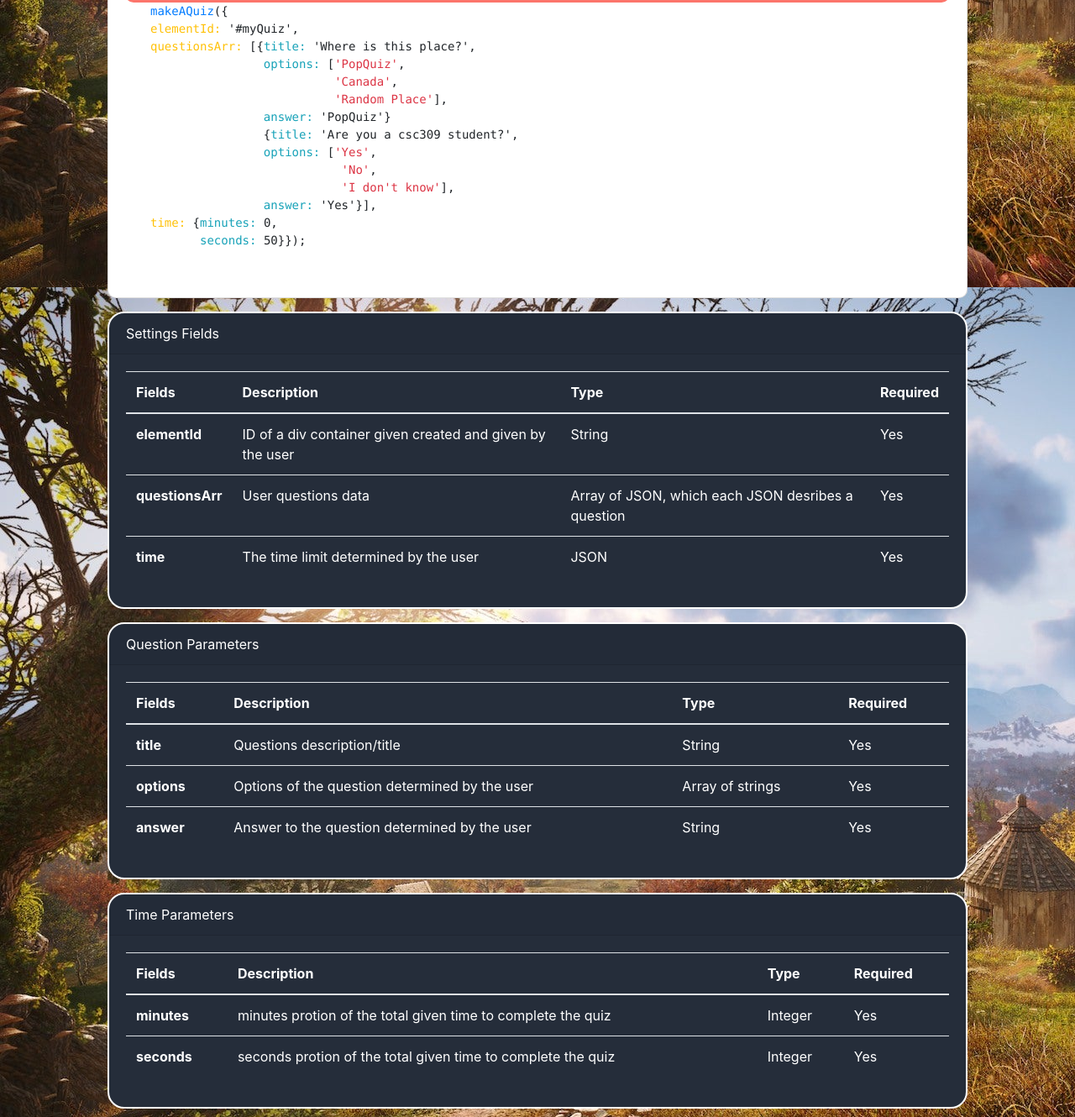
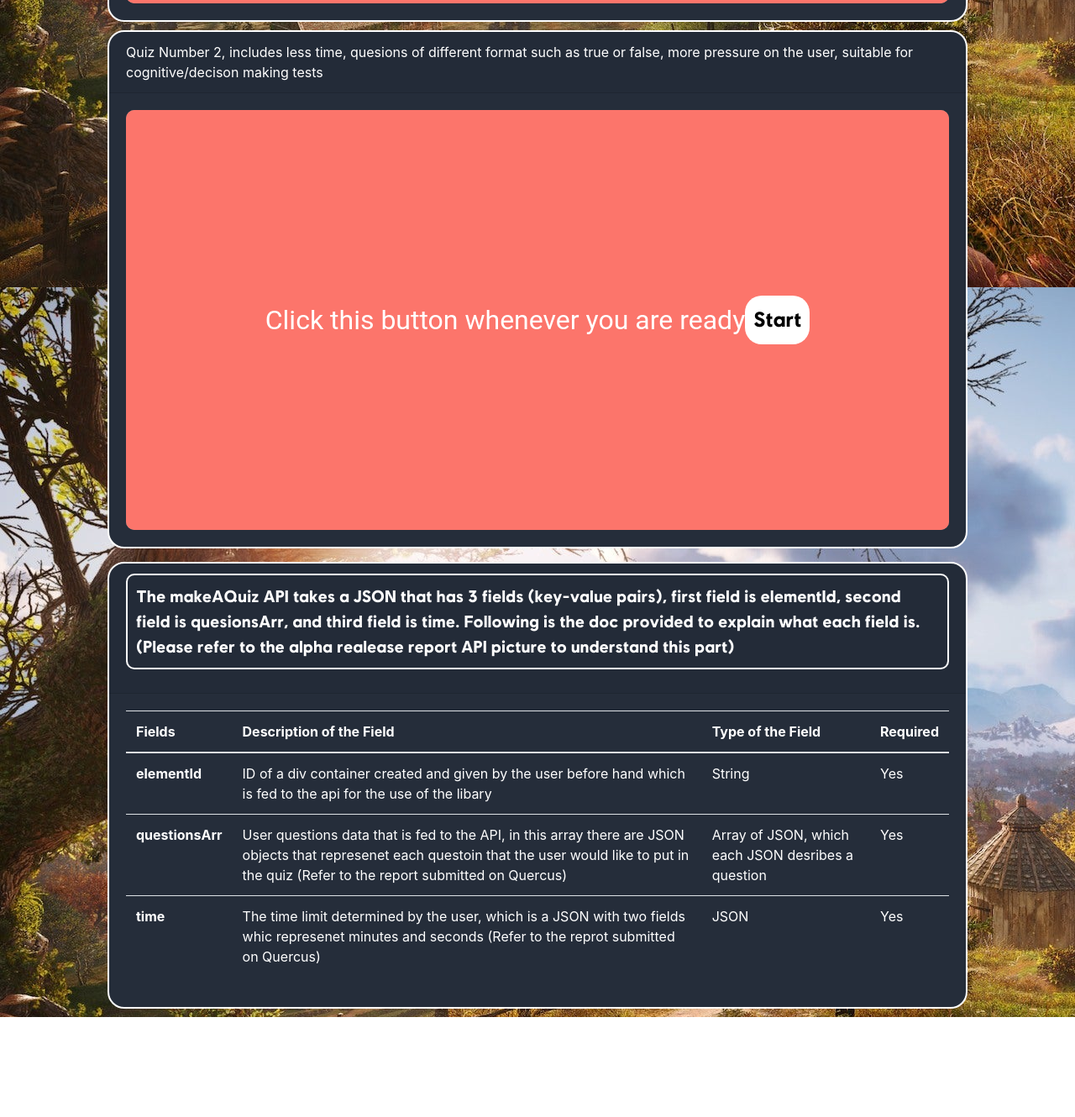
Before and after one commit to roozbehR/js-library-yadolla6, a website: page pub/examples.html in a window 1280 px wide. Shown: the part 738-2068 px from the top of the page at 84% size. After the commit the page ends 1949 px from the top, so only its background shows below. Drawn offline with nearby package versions, Linux system fonts and the light colour scheme.

Commit message:
Changed html page, changed styling

```diff
--- a/PopQuiz.css
+++ b/PopQuiz.css
@@ -1,9 +1,9 @@
 body {
-  background-image: url("../../images/ac_valhalla_settlement.jpg");
+  background-image: url("/../images/ac_valhalla_settlement.jpg");
 }
 @font-face {
   font-family: "ubisoft_sansbold";
-  src: url("../../font/ubisoftsans-bold.ttf");
+  src: url("/../font/ubisoftsans-bold.ttf");
 }
 #nav-container {
   display: flex;
@@ -52,14 +52,13 @@ button:hover {
   margin-bottom: 10px;
   border-radius: 10px;
 }
-#myQuiz {
-  width: 100%;
-  height: 500px;
-  background-color: antiquewhite;
+.AC-header {
+  padding: 10px 10px 10px 10px;
+  font-family: "ubisoft_sansbold", serif;
+  font-size: 20px;
+  flex-wrap: wrap;
+  border: white 2px solid;
   border-radius: 10px;
-  position: relative;
-  margin-left: auto;
-  margin-right: auto;
 }
 #quiz-header {
   width: 95%;
--- a/pub/css/PopQuiz.css
+++ b/pub/css/PopQuiz.css
@@ -52,14 +52,13 @@ button:hover {
   margin-bottom: 10px;
   border-radius: 10px;
 }
-#myQuiz {
-  width: 100%;
-  height: 500px;
-  background-color: antiquewhite;
+.AC-header {
+  padding: 10px 10px 10px 10px;
+  font-family: "ubisoft_sansbold", serif;
+  font-size: 20px;
+  flex-wrap: wrap;
+  border: white 2px solid;
   border-radius: 10px;
-  position: relative;
-  margin-left: auto;
-  margin-right: auto;
 }
 #quiz-header {
   width: 95%;
--- a/pub/examples.html
+++ b/pub/examples.html
@@ -1,16 +1,35 @@
 <!DOCTYPE html>
 <html lang="en">
+
 <head>
     <meta charset="utf-8">
     <meta name="viewport" content="width=device-width, initial-scale=1">
 
     <title>PopQuiz.js</title>
-    <link rel="stylesheet" href="https://stackpath.bootstrapcdn.com/bootstrap/4.1.3/css/bootstrap.min.css" integrity="sha384-MCw98/SFnGE8fJT3GXwEOngsV7Zt27NXFoaoApmYm81iuXoPkFOJwJ8ERdknLPMO" crossorigin="anonymous">
+    <link rel="stylesheet" href="https://stackpath.bootstrapcdn.com/bootstrap/4.1.3/css/bootstrap.min.css"
+        integrity="sha384-MCw98/SFnGE8fJT3GXwEOngsV7Zt27NXFoaoApmYm81iuXoPkFOJwJ8ERdknLPMO" crossorigin="anonymous">
     <link rel="stylesheet" href="./css/PopQuiz.css">
     <script defer type="text/javascript" src='./js/PopQuiz.js'></script>
     <script defer type="text/javascript" src='./js/examples.js'></script>
 </head>
+
 <body>
+
+
+
+
+
+
+
+
+
+
+
+
+
+
+
+
 
     <div id="nav-container">
         <ul>
@@ -21,69 +40,70 @@
         </ul>
         <button>Contact Via Quercus</button>
     </div>
+
     <div class="container-sm mt-3" id="main">
-    <div class="card">
+        <div class="card AC">
             <div class="card-header">
-            Quiz
+                Quiz Number 1, includes more time, quesions of the same format, sutaible for educational tests
             </div>
             <div class="card-body">
                 <div class="col">
                     <div class="row">
                         <div id="myQuiz"></div>
                     </div>
+                </div>
+            </div>
+        </div>
+        <div class="card AC">
+            <div class="card-header">
+                Quiz Number 2, includes less time, quesions of different format such as true or false, more pressure on
+                the user, suitable for cognitive/decison making tests
+            </div>
+            <div class="card-body">
+                <div class="col">
                     <div class="row">
-                    <div id="quiz"></div>
-                </div>
-                <div class="col">
-                <pre class="code"><span class="text-primary">makeAQuiz</span>({
-<span class="text-warning">elementId: </span>'#myQuiz',
-<span class="text-warning">questionsArr:</span> [{<span class="text-info">title:</span><span class="text-danger"></span> 'Where is this place?',
-                <span class="text-info">options:</span> [<span class="text-danger">'PopQuiz'</span>,
-                          <span class="text-danger">'Canada'</span>,
-                          <span class="text-danger">'Random Place'</span>],
-                <span class="text-info">answer:</span> 'PopQuiz'}
-                {<span class="text-info">title:</span> 'Are you a csc309 student?',
-                <span class="text-info">options:</span> [<span class="text-danger">'Yes'</span>,
-                           <span class="text-danger">'No'</span>,
-                           <span class="text-danger">'I don't know'</span>],
-                <span class="text-info">answer:</span> 'Yes'}],
-<span class="text-warning">time:</span> {<span class="text-info">minutes:</span> 0,
-       <span class="text-info">seconds:</span> 50}});
-                    </pre>
+                        <div id="myQuiz2"></div>
                     </div>
                 </div>
             </div>
         </div>
         <div class="card mt-3 AC">
             <div class="card-header">
-        Settings Fields
+                <p class="AC-header">The makeAQuiz API takes a JSON that has 3 fields (key-value pairs), first field is
+                    elementId, second
+                    field is quesionsArr, and third field is time. Following is the doc provided to explain what each
+                    field is.(Please refer to the alpha realease report API picture to understand this part)</p>
             </div>
             <div class="card-body">
                 <table class="table">
                     <thead>
                         <tr>
                             <th scope="col">Fields</th>
-                    <th scope="col">Description</th>
-                    <th scope="col">Type</th>
+                            <th scope="col">Description of the Field</th>
+                            <th scope="col">Type of the Field</th>
                             <th scope="col">Required</th>
                         </tr>
                     </thead>
                     <tbody>
                         <tr>
                             <th scope="row">elementId</th>
-                    <td>ID of a div container given created and given by the user</td>
+                            <td>ID of a div container created and given by the user before hand which is fed to the api
+                                for the use of the libary</td>
                             <td>String</td>
                             <td>Yes</td>
                         </tr>
                         <tr>
                             <th scope="row">questionsArr</th>
-                  <td>User questions data</td>
+                            <td>User questions data that is fed to the API, in this array there are JSON objects that
+                                represenet each questoin that the user would like to put in the quiz (Refer to the
+                                report submitted on Quercus)</td>
                             <td>Array of JSON, which each JSON desribes a question</td>
                             <td>Yes</td>
                         </tr>
                         <tr>
                             <th scope="row">time</th>
-                    <td>The time limit determined by the user</td>
+                            <td>The time limit determined by the user, which is a JSON with two fields whic represenet
+                                minutes and seconds (Refer to the reprot submitted on Quercus)</td>
                             <td>JSON</td>
                             <td>Yes</td>
                         </tr>
@@ -91,76 +111,7 @@
                 </table>
             </div>
         </div>
-
-<div class="card mt-3 AC">
-    <div class="card-header">
-        Question Parameters
-    </div>
-    <div class="card-body">
-        <table class="table">
-            <thead>
-                <tr>
-                    <th scope="col">Fields</th>
-                    <th scope="col">Description</th>
-                    <th scope="col">Type</th>
-                    <th scope="col">Required</th>
-                </tr>
-            </thead>
-            <tbody>
-                <tr>
-                    <th scope="row">title</th>
-                    <td>Questions description/title</td>
-                    <td>String</td>
-                    <td>Yes</td>
-                </tr>
-                <tr>
-                    <th scope="row">options</th>
-                    <td>Options of the question determined by the user</td>
-                    <td>Array of strings</td>
-                    <td>Yes</td>
-                </tr>
-                <tr>
-                    <th scope="row">answer</th>
-                    <td>Answer to the question determined by the user</td>
-                    <td>String</td>
-                    <td>Yes</td>
-                </tr>
-            </tbody>
-        </table>
-    </div>
-</div>
-
-<div class="card mt-3 AC">
-    <div class="card-header">
-        Time Parameters
-    </div>
-    <div class="card-body">
-        <table class="table">
-            <thead>
-                <tr>
-                    <th scope="col">Fields</th>
-                    <th scope="col">Description</th>
-                    <th scope="col">Type</th>
-                    <th scope="col">Required</th>
-                </tr>
-            </thead>
-            <tbody>
-                <tr>
-                    <th scope="row">minutes</th>
-                    <td>minutes protion of the total given time to complete the quiz</td>
-                    <td>Integer</td>
-                    <td>Yes</td>
-                </tr>
-                <tr>
-                    <th scope="row">seconds</th>
-                    <td>seconds protion of the total given time to complete the quiz</td>
-                    <td>Integer</td>
-                    <td>Yes </td>
-                </tr>
-            </tbody>
-        </table>
-    </div>
-</div>
     </div>
 </body>
+
 </html>
--- a/pub/js/PopQuiz.js
+++ b/pub/js/PopQuiz.js
@@ -29,6 +29,7 @@ class Quiz {
         if (this.element === null) {
             throw Error("elemendId is either false or it is not created yet");
         }
+        this.element.style = "width: 100%; height: 500px; background-color: antiquewhite; border-radius: 10px; position: relative; margin-left: auto; margin-right: auto;";
         this.totalTime = this.giveTotalTime(settings.time.minutes, settings.time.seconds);
         this.score = (new Score()).renderScore();
         this.previousButton = (new PreviousButton()).renderPreviousButton();
@@ -44,8 +45,8 @@ class Quiz {
         this.popUp = (new PopUp("Click this button whenever you are ready")).renderPopUp();
     }
     validateInput(settings) {
-        let {elementId, questionsArr, time} = settings;
-        let {seconds, minutes, hours} = time;
+        let { elementId, questionsArr, time } = settings;
+        let { seconds, minutes, hours } = time;
         if (!Array.isArray(questionsArr) || (typeof elementId !== 'string') || !questionsArr.length || typeof seconds === 'string' || typeof minutes === 'string') {
             throw Error('elemendId has to be of type "string", questionsArr has to be a non empty array with quesion objects inside, time has to be a string');
         }
@@ -56,7 +57,7 @@ class Quiz {
     renderTime = () => {
         this.timerBox = document.createElement('div');
         this.timerBox.className = "timer";
-        this.timerBox.innerHTML =this.formatTime();
+        this.timerBox.innerHTML = this.formatTime();
         this.timeInterval = setInterval(this.countDown, 1000);
         return this.timerBox;
     }
@@ -72,7 +73,7 @@ class Quiz {
         }
     }
     formatTime = () => {
-        let minutes = Math.floor((this.totalTime/60) % 60);
+        let minutes = Math.floor((this.totalTime / 60) % 60);
         let seconds = Math.floor((this.totalTime % 60));
         let time = `${minutes}:${seconds}`;
         if (this.totalTime < 10) {
@@ -86,12 +87,12 @@ class Quiz {
         return questionsArr.map(question => (new Question(question, this.score)).renderQuestion());
     }
     showNextQuestion = () => {
-        if (this.questionIndex === this.questionsArr.length-1) {
+        if (this.questionIndex === this.questionsArr.length - 1) {
             console.log('cannot move further');
             return;
         }
         this.questionIndex++;
-        const oldQ =  document.querySelector('#question-box');
+        const oldQ = document.querySelector('#question-box');
         oldQ.parentNode.replaceChild(this.questionsArr[this.questionIndex], oldQ);
     }
     showPreviousQuestion = () => {
@@ -100,7 +101,7 @@ class Quiz {
             return;
         }
         this.questionIndex--;
-        const oldQ =  document.querySelector('#question-box');
+        const oldQ = document.querySelector('#question-box');
         oldQ.parentNode.replaceChild(this.questionsArr[this.questionIndex], oldQ);
     }
     render = () => {
@@ -116,7 +117,7 @@ class Quiz {
         this.header.appendChild(this.renderTime());
         this.header.appendChild(this.score);
         const observer = new MutationObserver(this.showGameOver);
-        observer.observe(this.score, {subtree: true, childList: true});
+        observer.observe(this.score, { subtree: true, childList: true });
         this.questionsPart.appendChild(this.questionsArr[this.questionIndex]);
         this.previousButton.addEventListener('click', this.showPreviousQuestion);
         this.bottomPart.appendChild(this.previousButton);
@@ -135,7 +136,7 @@ class Quiz {
         }
     }
     showFinishedTime = () => {
-        this.popUp = (new PopUp('Time is up! your score is ' + this.score.innerHTML + '/' + this.questionsArr.length*5)).renderPopUp();
+        this.popUp = (new PopUp('Time is up! your score is ' + this.score.innerHTML + '/' + this.questionsArr.length * 5)).renderPopUp();
         this.element.insertBefore(this.popUp, this.element.firstChild);
         clearInterval(this.timeInterval);
     }
@@ -147,12 +148,12 @@ class Question {
         this.options = question.options;
         this.answer = question.answer;
         this.isAnswered = false;
-        this.score =  score;
+        this.score = score;
     }
     validateInput(question) {
-        let {title, options, answer} = question;
+        let { title, options, answer } = question;
         if (typeof title !== 'string' || typeof answer !== 'string' || !Array.isArray(options)
-        || options.length > 4) {
+            || options.length > 4) {
             throw Error('Invalid input for the quesion object');
         }
         const optionsNotString = options.filter((op) => typeof op !== 'string');
--- a/pub/js/examples.js
+++ b/pub/js/examples.js
@@ -65,20 +65,59 @@
 
 makeAQuiz({
     elementId: '#myQuiz',
-    questionsArr: [{title: 'Where is this place?',
+    questionsArr: [{
+        title: 'Where is this place?',
         options: ['PopQuiz',
             'Canada',
             'Random Place'],
-                    answer: 'PopQuiz'},
-                    {title: 'Are you a csc309 student?',
+        answer: 'PopQuiz'
+    },
+    {
+        title: 'Are you a csc309 student?',
         options: ['Yes',
             'No',
             "I don't know"],
-                    answer: 'Yes'},
-                    {title: 'Who is csc309 professor?',
+        answer: 'Yes'
+    },
+    {
+        title: 'Who is csc309 professor?',
         options: ['Mark Kazakevich',
             'Random Guy',
             "Me"],
-                    answer: 'Mark Kazakevich'}],
-    time: {minutes: 0,
-           seconds: 7}});
+        answer: 'Mark Kazakevich'
+    }],
+    time: {
+        minutes: 0,
+        seconds: 7
+    }
+});
+
+makeAQuiz({
+    elementId: '#myQuiz2',
+    questionsArr: [{
+        title: 'What is first letter of Hi?',
+        options: ['K',
+            'J',
+            'H',
+            'M'],
+        answer: 'H'
+    },
+    {
+        title: 'What year is it ?',
+        options: ['2020',
+            '2021',
+            "1998",
+            "1920"],
+        answer: '2021'
+    },
+    {
+        title: 'True or False ? PopQuiz is Fun',
+        options: ['True',
+            'False'],
+        answer: 'True'
+    }],
+    time: {
+        minutes: 0,
+        seconds: 3
+    }
+});
```
Also changed, not shown: 1 other file. Lines whose indentation alone changed are shown as unchanged.
